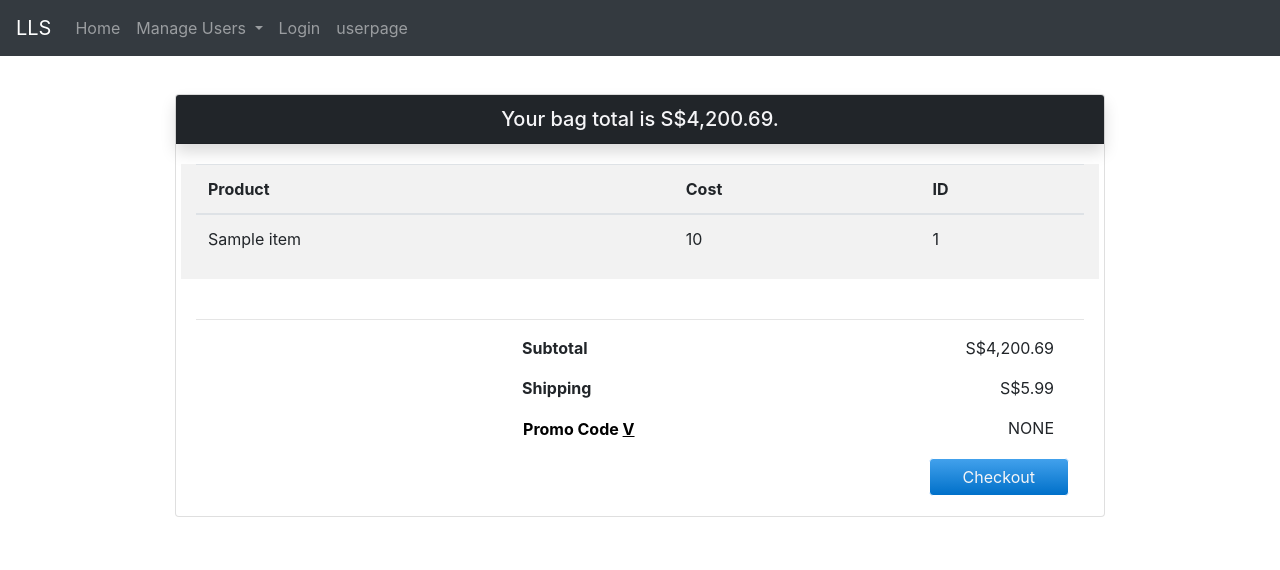
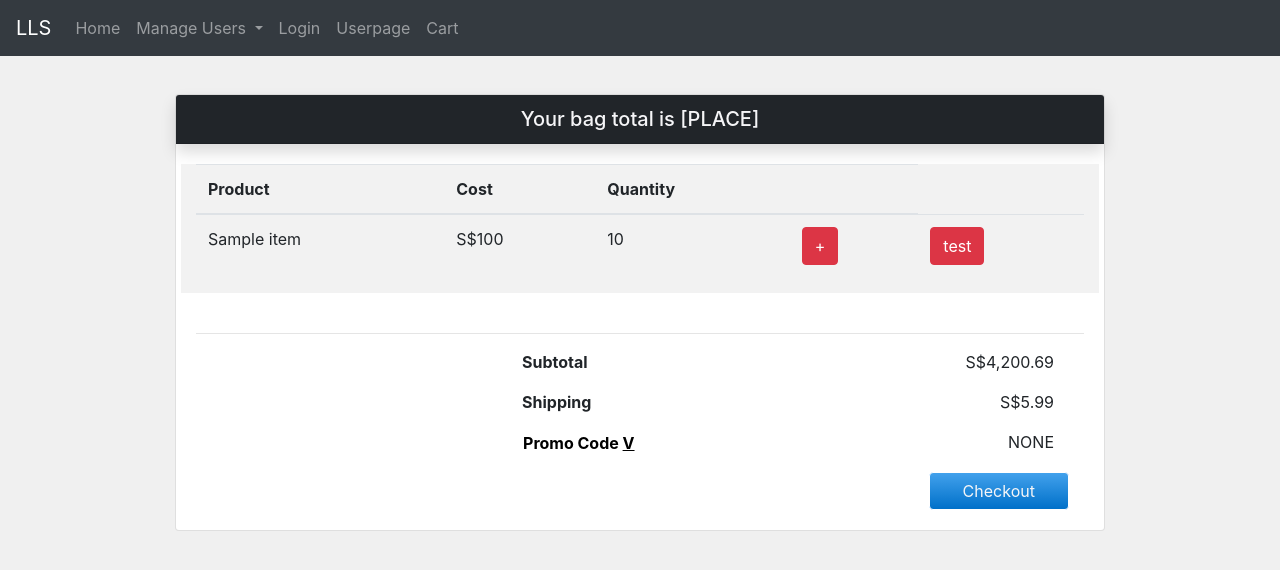
Before and after one commit to wilfredhuang/AppDevelopmentProject, a Flask app: template templates/userCart.html in a window 1280 px wide. Shown: the top 570 px of the page. Run offline with Flask 2, Linux system fonts and the light colour scheme; the template is opened without the code that fills it: most values are stand-ins (such as "Sample title", 1, 10 or a date in 2020); some libraries are stand-ins or nearby versions.

Commit message:
some changes
asd

```diff
--- a/app.py
+++ b/app.py
@@ -138,34 +138,65 @@ def loginMenu():
 @app.route("/testAddItem", methods=["GET", "POST"])
 def testAddItem():
 
-    # if request.method == "POST":
-    #     if request.form["submit_button"] == "Add":
-    #         print("Add item button pressed")
-    #     elif request.form["submit_button"] == "Delete":
-    #         print("Delete item button pressed")
-
     if request.method == "POST":
-        # Create the product object
-        product = Product.Product(1, "Airpods", 239.00)
-        # Add it into the database
-        main.db.get_storage("Cart", True , True)
-        main.db.add_item("Cart", "TestUser", product)
-        print("-- TEST --")
-        test = main.db.return_object("Cart")
-        test = test["TestUser"]
-        print(f"Product Name: {test.get_name()}, Cost: {test.get_cost()}, ID: {test.get_id()}")
-        print("-- TEST --")
+        if request.form["submit_button"] == "Add":
+            # Create the product object
+            product = Product.Product(1, "Airpods", 239.00)
+            product2 = Product.Product(2, "Airpods Pro", 329.00)
+            productList = []
+            productList.append(product)
+            productList.append(product2)
+            # Add it into the database
+            main.db.get_storage("Cart", True, True)
+            main.db.add_item("Cart", "TestUser", productList)
+            print("-- TEST --")
+            test = main.db.return_object("Cart")
+            test = test["TestUser"]
+            # print(f"Product Name: {test.get_name()}, Cost: {test.get_cost()}, ID: {test.get_id()}")
+            print(test[0].get_name())
+            print(test[1].get_name())
+            print("-- TEST --")
+        elif request.form["submit_button"] == "Delete":
+            print("Delete item button pressed")
+            main.db.get_storage("Cart", True, True)
+            main.db.delete_storage("Cart")
     return render_template("test.html")
 
 
 # Shopping cart page
 # JH
 # STILL TESTING
-@app.route("/cart")
+@app.route("/cart", methods=["GET", "POST"])
 def cart():
+    if request.method == "POST":
+        if request.form["cart_button"][0] == "+":
+            item = main.db.return_object("Cart")
+            item = item["TestUser"]
+            print("---TEST---")
+            print(item)
+            for i in item:
+                if i.get_name() == request.form["cart_button"][1::]:
+                    print(request.form["cart_button"][1::])
+                    print(f"Item name: {i.get_name}, quantity: {i.get_quantity()}")
+                    i.add_quantity()
+                    print(f"Item name: {i.get_name}, quantity: {i.get_quantity()}")
+                    main.db.delete_storage("Cart")
+                    main.db.get_storage("Cart", True, True)
+                    main.db.add_item("Cart", "TestUser", item)
+            print("---TEST---")
+        if request.form["cart_button"] == "test":
+            item = main.db.return_object("Cart")
+            item = item["TestUser"]
+            print(f"{item[0].get_name()},{item[0].get_quantity()}")
+            print(f"{item[1].get_name()},{item[1].get_quantity()}")
+
+
     main.db.get_storage("Cart", True, True)
     product_object = main.db.return_object("Cart")
-    product_object = product_object["TestUser"]
+    try:
+        product_object = product_object["TestUser"]
+    except:
+        product_object = {}
     return render_template("userCart.html", item=product_object)
 
 
--- a/templates/includes/_navbar.html
+++ b/templates/includes/_navbar.html
@@ -24,7 +24,10 @@
              <a class="nav-link" href="/loginMenu">Login</a>
          </li>
          <li class="nav-item">
-            <a class="nav-link" href="">userpage</a>
+            <a class="nav-link" href="">Userpage</a>
+         </li>
+         <li class="nav-item">
+            <a class="nav-link" href="/cart">Cart</a>
          </li>
      </ul>
 </nav>
--- a/templates/userCart.html
+++ b/templates/userCart.html
@@ -1,15 +1,20 @@
 {% extends "main_Base.html" %}
 {% block title %} Home {% endblock %}
+
+{% block header %}
+    <link rel="stylesheet" type="text/css" href="{{ url_for('static', filename='css/users.css') }}" >
+{% endblock %}
 
 {% block content %}
 <div style="padding-bottom: 3vw;">
 
 </div>
 
+<form method="POST" action="">
 <div class="container col-md-9">
     <div class="card">
         <div class="card-header shadow" style="background-color: rgb(33,37,41);">
-            <h5 class="mb-0" style="color: rgb(245,245,247);text-align: center;">Your bag total is S$4,200.69.</h5>
+            <h5 class="mb-0" style="color: rgb(245,245,247);text-align: center;">Your bag total is [PLACE]</h5>
         </div>
         <div class="card-body">
             <div class="row">
@@ -20,17 +25,22 @@
                                 <tr>
                                     <th>Product</th>
                                     <th>Cost</th>
-                                    <th>ID</th>
+                                    <th>Quantity</th>
+                                    <th></th>
                                 </tr>
                             </thead>
                             <tbody>
-                                {% if item %}
+                                {% for i in item %}
                                 <tr>
-                                    <td>{{ item.get_name() }}</td>
-                                    <td>{{ item.get_cost() }}</td>
-                                    <td>{{ item.get_id() }}</td>
+                                    <td>{{ i.get_name() }}</td>
+                                    <td>S${{ i.get_cost() * i.get_quantity() }}</td>
+                                    <td>{{ i.get_quantity() }}</td>
+                                    <td><button type="submit" name="cart_button" value="+{{ i.get_name() }}"
+                                                class="btn btn-danger">+</button></td>
+                                    <td><button type="submit" name="cart_button" value="test"
+                                                class="btn btn-danger">test</button></td>
                                 </tr>
-                                {% endif %}
+                                {% endfor %}
                             </tbody>
                         </table>
                     </div>
@@ -68,5 +78,5 @@
         </div>
     </div>
 </div>
-</div>
+</div></form>
 {% endblock %}
```
Also changed, not shown: 3 other files.
